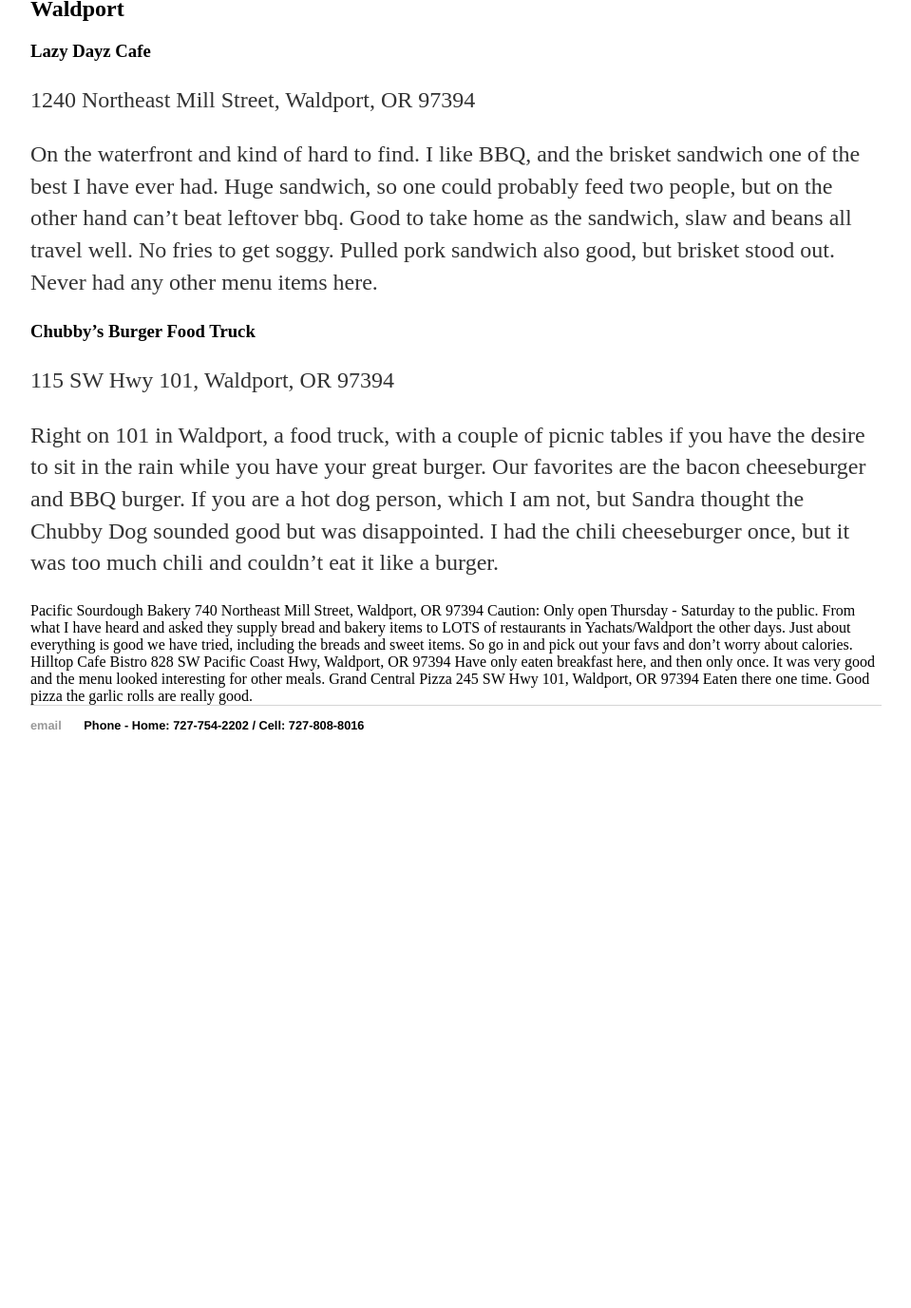
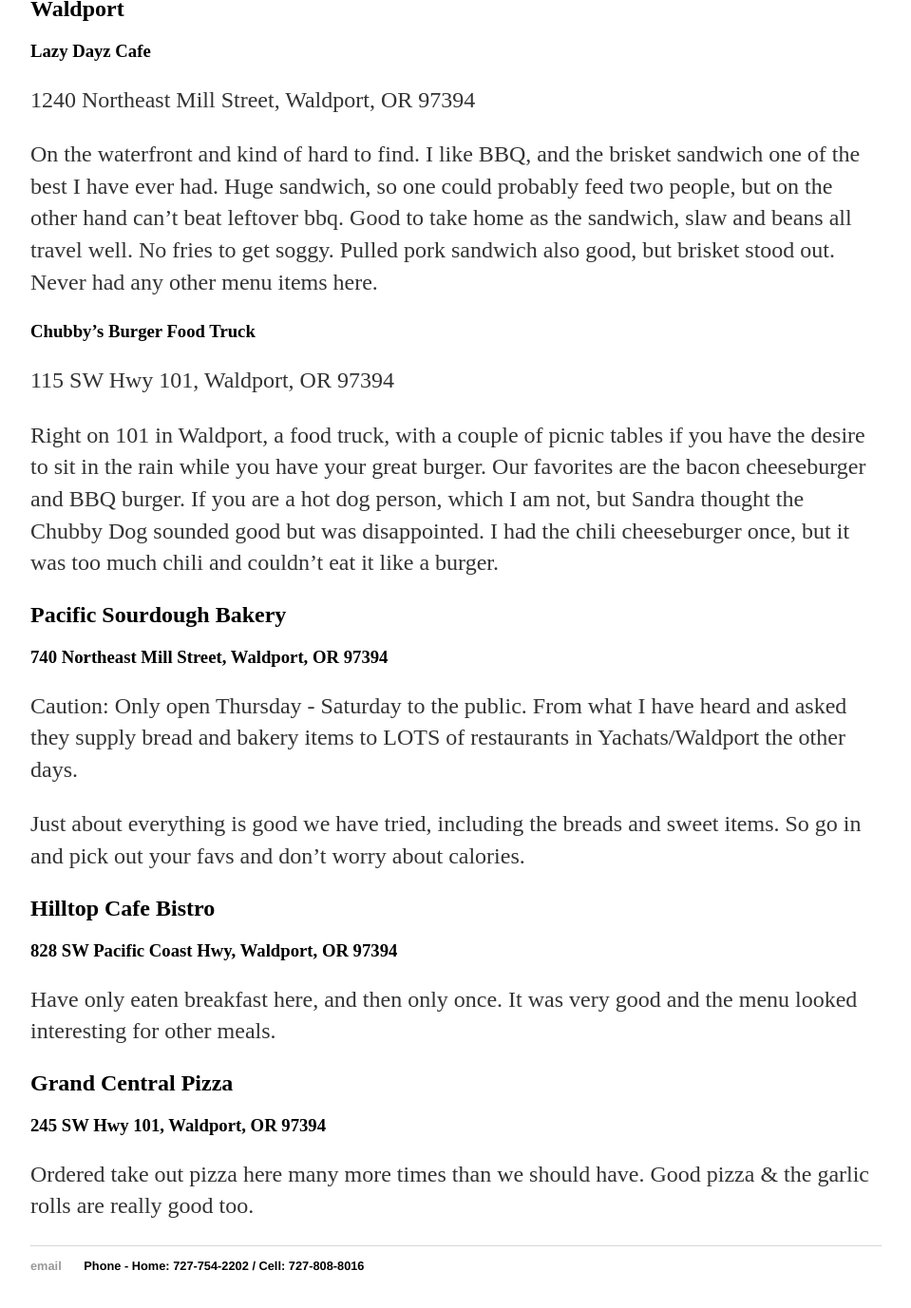
Before and after one commit to mboles/mboles.github.io, a Jekyll site: the page built from restaurants/index.html, in a window 1280 px wide and 1400 px high, scrolled down 2681 px. Shown: the top 1377 px of the window at 95% size, without its empty margins (160-1119 px from the left). Built offline with Jekyll 4.4.1, drawn with Linux system fonts in a browser that asks for light colours; before the commit the page ends 3512 px from its top, so only the background shows below that.

Commit message:
Formatting resaurant page

```diff
--- a/restaurants/index.html
+++ b/restaurants/index.html
@@ -81,23 +81,23 @@
 <p>Right on 101 in Waldport, a food truck, with a couple of picnic tables if you have the desire to sit in the rain while you have your great burger. Our favorites are the bacon cheeseburger and BBQ burger. If you are a hot dog person, which I am not, but Sandra thought the Chubby Dog sounded good but was disappointed. I had the chili cheeseburger once, but it was too much chili and couldn’t eat it like a burger.</p>
 
 
-Pacific Sourdough Bakery
-740 Northeast Mill Street, Waldport, OR 97394
-Caution: Only open Thursday - Saturday to the public. From what I have heard and asked they supply bread and bakery items to LOTS of restaurants in Yachats/Waldport the other days.
+<h2>Pacific Sourdough Bakery</h2>
+<h3>740 Northeast Mill Street, Waldport, OR 97394</h3>
+<p>Caution: Only open Thursday - Saturday to the public. From what I have heard and asked they supply bread and bakery items to LOTS of restaurants in Yachats/Waldport the other days.</p>
 
-Just about everything is good we have tried, including the breads and sweet items. So go in and pick out your favs and don’t worry about calories.
+<p>Just about everything is good we have tried, including the breads and sweet items. So go in and pick out your favs and don’t worry about calories.</p>
 
 
-Hilltop Cafe Bistro
-828 SW Pacific Coast Hwy, Waldport, OR 97394
+<h2>Hilltop Cafe Bistro</h2>
+<h3>828 SW Pacific Coast Hwy, Waldport, OR 97394</h3>
 
-Have only eaten breakfast here, and then only once. It was very good and the menu looked interesting for other meals.
+<p>Have only eaten breakfast here, and then only once. It was very good and the menu looked interesting for other meals.</p>
 
 
-Grand Central Pizza
-245 SW Hwy 101, Waldport, OR 97394
+<h2>Grand Central Pizza</h2>
+<h3>245 SW Hwy 101, Waldport, OR 97394</h3>
 
-Eaten there one time. Good pizza the garlic rolls are really good.
+<p>Ordered take out pizza here many more times than we should have. Good pizza & the garlic rolls are really good too.</p>
 
 
 
```
